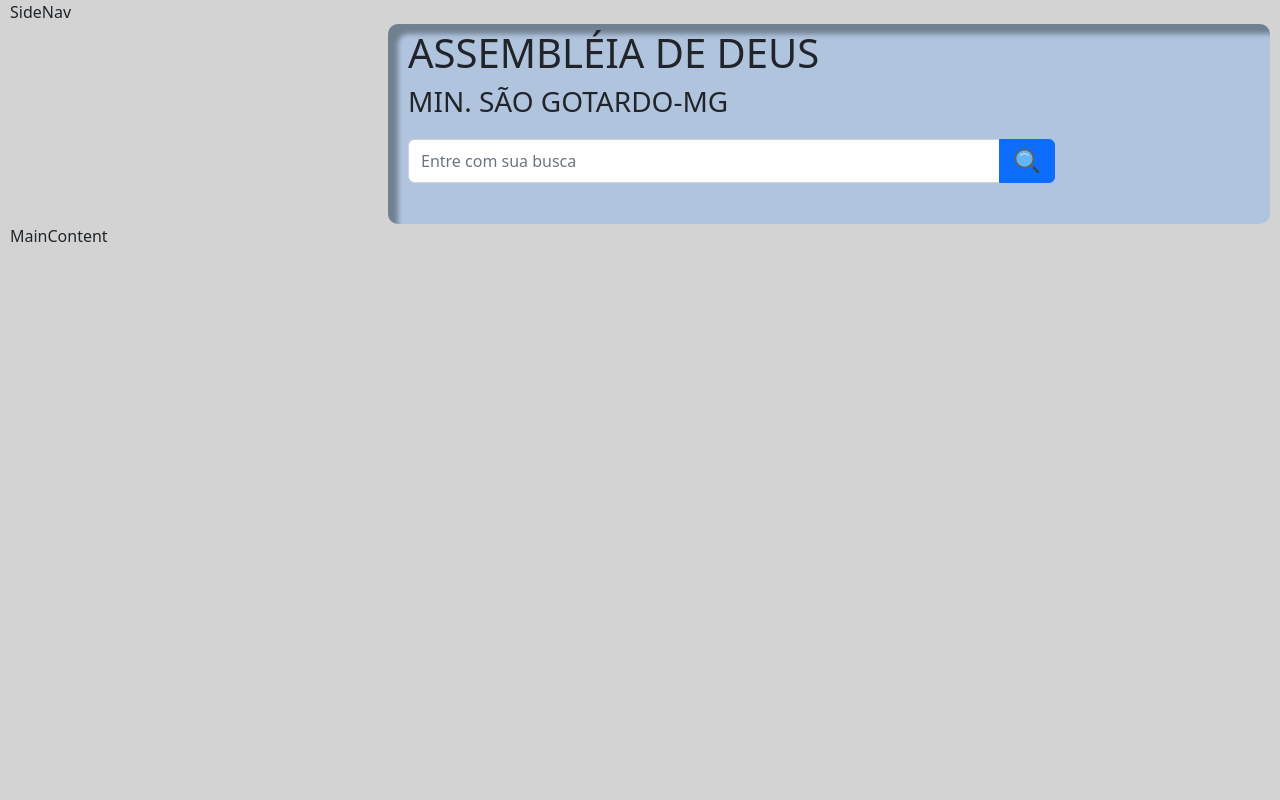
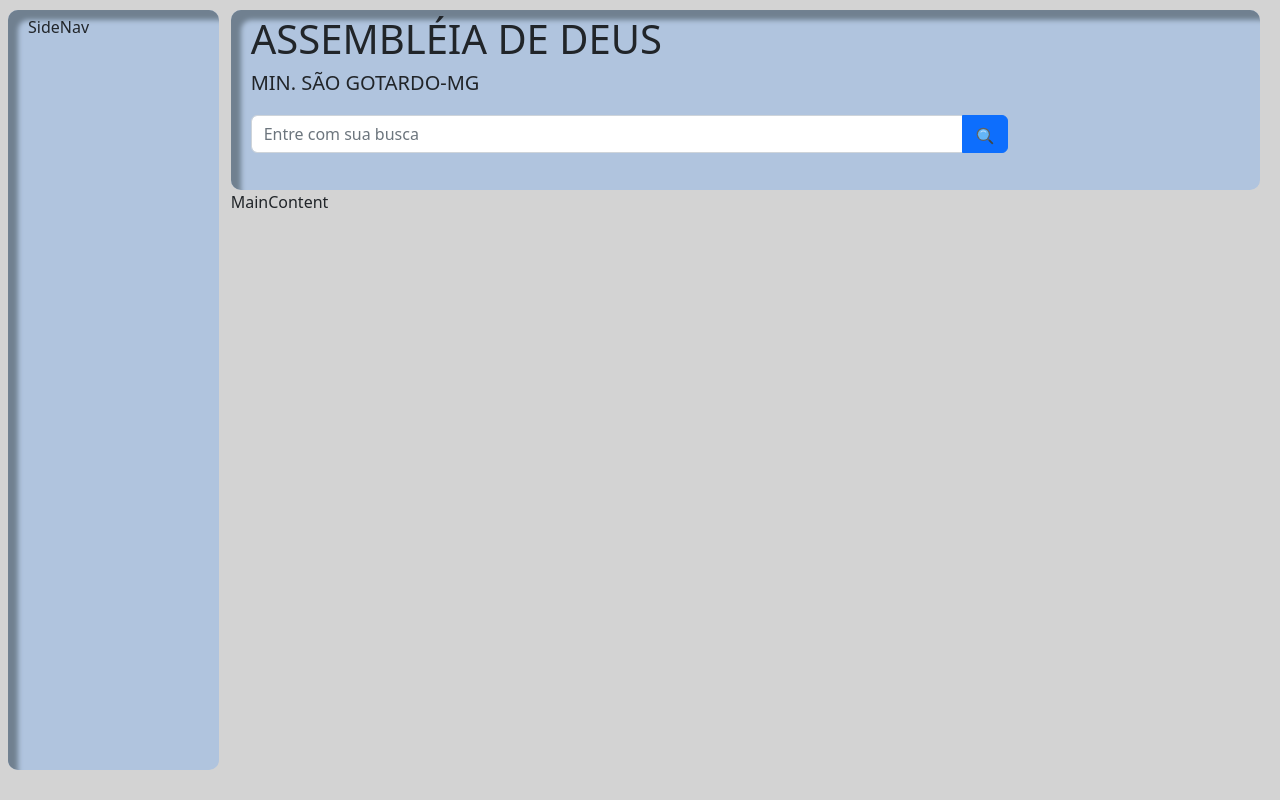
Before and after one commit to BraullioSoares/SysChurch, a React (Create React App) app in the folder frontend/syschurch-app/: page / in a window 1280 px wide. Built offline with nearby package versions, Linux system fonts and the light colour scheme.

Commit message:
Criação de Component Sidenav.js
Alteração do Title do Index para SysChurch
Criação de Arquivo de style SideNav.css para component Sidenav.js
Aplicação de Layout Grid Bootstrap
correção de estilos nos components
correção do App.js
correção de style global.css

```diff
--- a/frontend/syschurch-app/public/index.html
+++ b/frontend/syschurch-app/public/index.html
@@ -25,7 +25,7 @@
       work correctly both with client-side routing and a non-root public URL.
       Learn how to configure a non-root public URL by running `npm run build`.
     -->
-    <title>React App</title>
+    <title>SysChurch</title>
   </head>
   <body>
     <noscript>You need to enable JavaScript to run this app.</noscript>
--- a/frontend/syschurch-app/src/App.js
+++ b/frontend/syschurch-app/src/App.js
@@ -5,15 +5,23 @@
 
 function App() {
   return (
-    <div>
-      <Sidenav/>
-      <header className="container-app">
-        <Header/>
-      </header>
+    <div className="container-app">
+        <div className="row">
+            <div className="col">
+                <Sidenav/>
+            </div>
 
-      <MainContent/>
+            <div className="col-10">
+                  <header className="container-headerApp">
+                      <Header/>
+                  </header>
+
+                  <div className="row">
+                    <MainContent/>
+                  </div>
+            </div>
+          </div>
     </div>
   );
 }
-
 export default App;
--- a/frontend/syschurch-app/src/components/content/Header/Header.css
+++ b/frontend/syschurch-app/src/components/content/Header/Header.css
@@ -1,17 +1,13 @@
-* {
-    margin: 0;
-    padding: 0;
-}
+
 
 .container-header {
-    width: 70%;
-    height: 200px;
+    height: 180px;
     padding-top: 5px;
     padding-left: 20px;
     background-color: #B0C4DE;
     border-radius: 10px;
-    box-shadow: inset 10px 10px 5px 0px #708090  ;
-
+    box-shadow: inset 10px 10px 5px 0px #708090 ;
+    font-size: 20px;
 }
 
 /*
@@ -27,5 +23,5 @@
 */
 
 .button-search{
-    font-size: 30px;
+    font-size: 20px;
 }
--- a/frontend/syschurch-app/src/components/content/Header/Header.js
+++ b/frontend/syschurch-app/src/components/content/Header/Header.js
@@ -7,9 +7,9 @@
             <h1>
                 ASSEMBLÉIA DE DEUS
             </h1>
-            <h3>
+            <h5>
                 MIN. SÃO GOTARDO-MG
-            </h3>
+            </h5>
             <Search />
         </header>
     )
--- /dev/null
+++ b/frontend/syschurch-app/src/components/content/Sidenav/SideNav.css
@@ -0,0 +1,14 @@
+
+.container-nav{
+
+    height: 95vh;
+    padding-top: 5px;
+    padding-left: 20px;
+    background-color: #B0C4DE;
+    border-radius: 10px;
+    box-shadow: inset 10px 10px 5px 0px #708090;
+
+
+
+
+}
--- a/frontend/syschurch-app/src/components/content/Sidenav/Sidenav.js
+++ b/frontend/syschurch-app/src/components/content/Sidenav/Sidenav.js
@@ -1,8 +1,10 @@
+import './SideNav.css'
+
 function Sidenav() {
     return (
-        <div>
+        <nav className="container-nav">
             SideNav
-        </div>
+        </nav>
     )
 }
 
--- a/frontend/syschurch-app/src/global.css
+++ b/frontend/syschurch-app/src/global.css
@@ -5,6 +5,10 @@
 }
 
 .container-app {
-    display: flex;
-    justify-content: end;
+    padding: 10px;
 }
+
+.col{
+    padding-left: 0;
+    padding-right: 0;
+}
```
